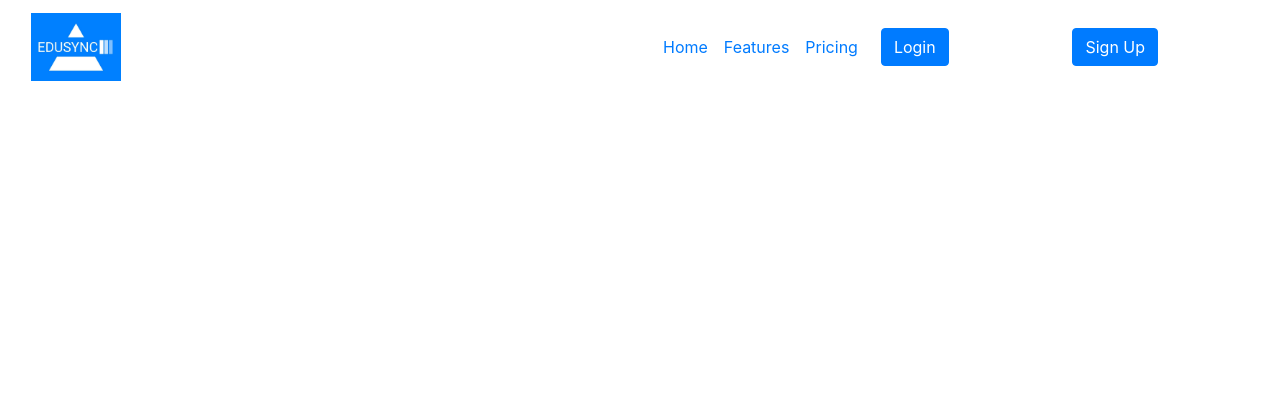
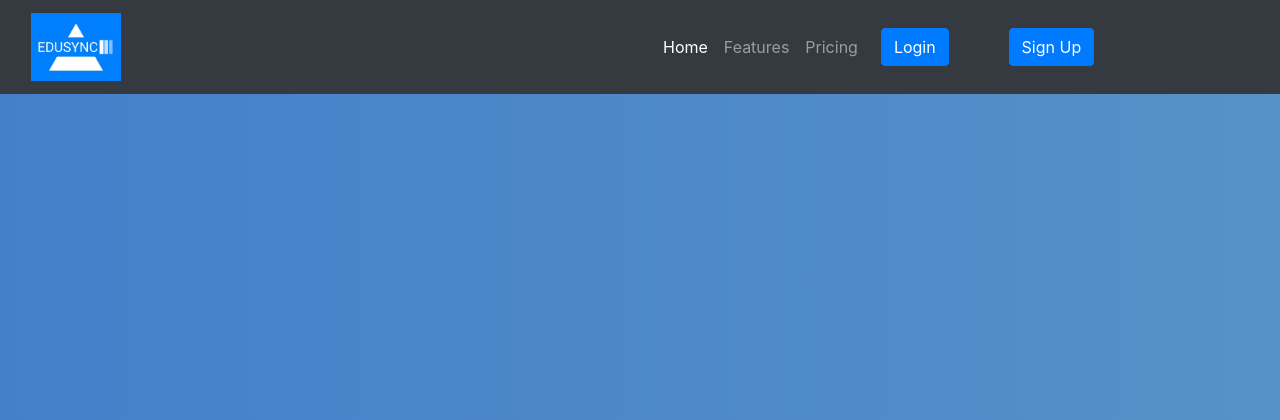
Before and after one commit to Jabir254/mgt_syst, a Django app: template school/app/templates/core/base.html in a window 1280 px wide. Shown: the top 420 px of the page. Run offline with Django 4.2, Linux system fonts and the light colour scheme; the template is opened without the code that fills it, so the values that code supplies are empty; some libraries are stand-ins or nearby versions.

Commit message:
added images and also updated index html

```diff
--- a/school/app/templates/core/base.html
+++ b/school/app/templates/core/base.html
@@ -7,10 +7,18 @@
     <link rel="stylesheet" href="{% static 'app/bootstrap.css' %}">
     <link rel="stylesheet" href="{% static 'app/base.css' %}">
     <title>EduSync</title>
+    <style>
+      body {
+
+        background: #457fca;  /* fallback for old browsers */
+        background: -webkit-linear-gradient(to left, #5691c8, #457fca);  /* Chrome 10-25, Safari 5.1-6 */
+        background: linear-gradient(to left, #5691c8, #457fca); /* W3C, IE 10+/ Edge, Firefox 16+, Chrome 26+, Opera 12+, Safari 7+ */
+      }
+    </style>
 </head>
 <body>
     <header>
-        <nav class="navbar navbar-expand-lg bg-body-tertiary top-bar">
+        <nav class="navbar navbar-expand-lg bg-body-tertiary bg-dark navbar-dark top-bar">
           <div class="container">
             <a class="navbar-brand" href="/">
               <img src="{% static 'images/logo.jpeg'%}" class="img-fluid" alt="logo" width="90" height="50">
@@ -34,11 +42,11 @@
                 </ul>
 
                 <div class="container">
-                  <div class="row">
-                    <div class="col-6">
-                      <button class="btn btn-primary">Login</button>
+                  <div class="row auto">
+                    <div class="col-4">
+                      <button class="btn btn-primary" data-tor="hover:bg-lighten(xl)">Login</button>
                     </div>
-                    <div class="col-6">
+                    <div class="col-4">
                       <button class="btn btn-primary">Sign Up</button>
                     </div>
                   </div>
```
Also changed, not shown: school/app/templates/core/index.html (+17 -10 lines), school/app/static/images/marvin-meyer-SYTO3xs06fU-unsplash.jpeg (added), 3 other files.
